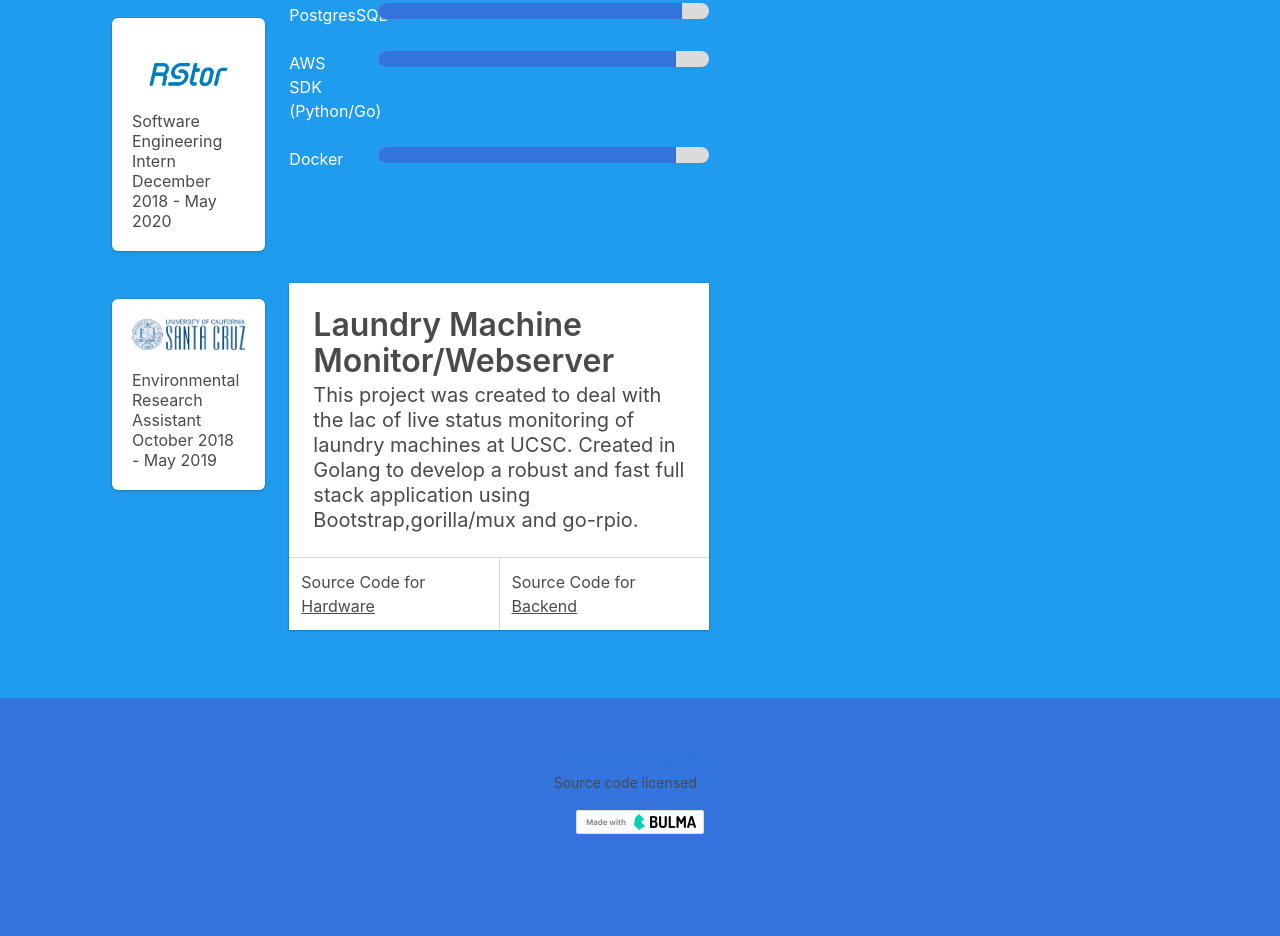
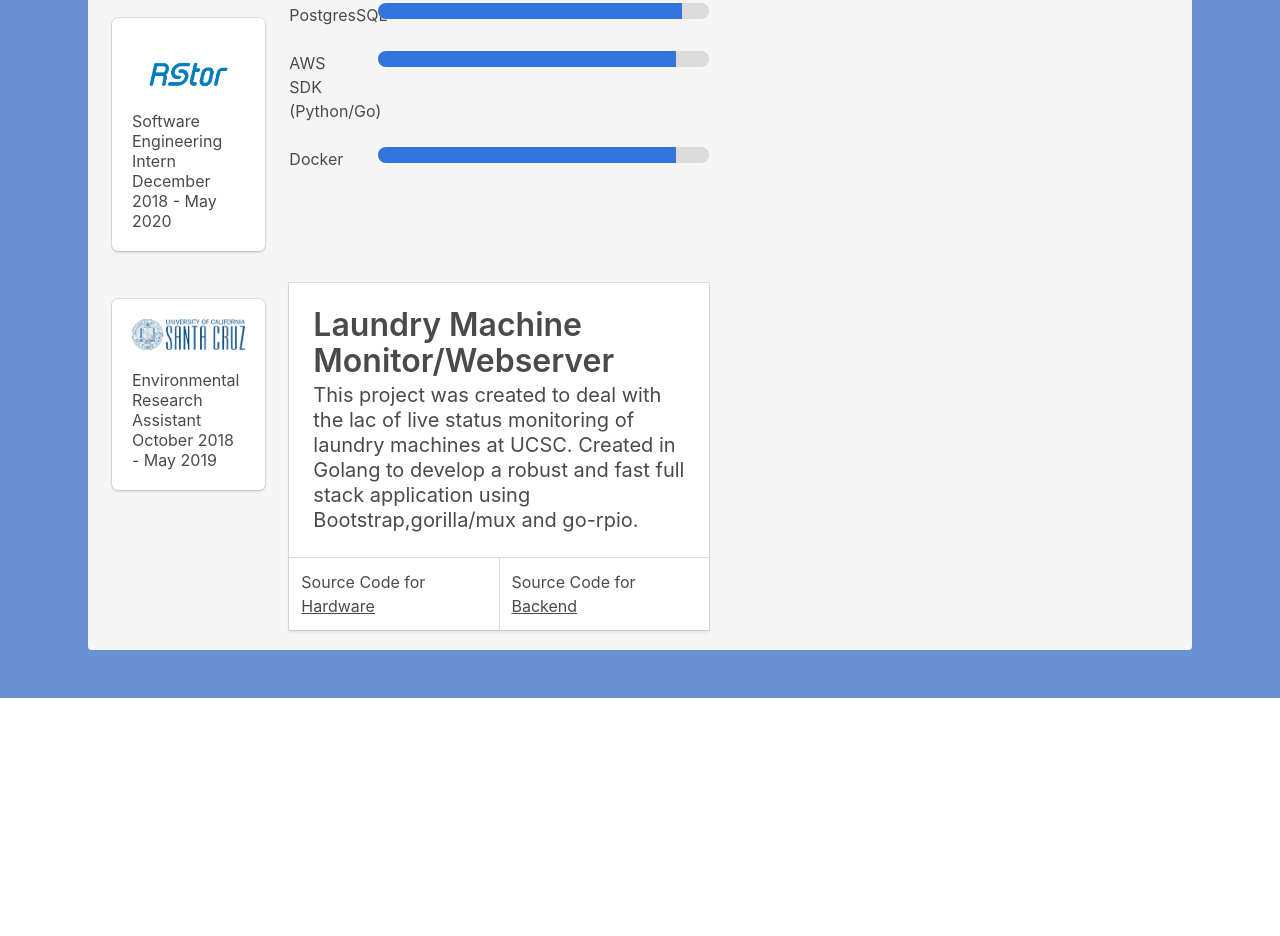
Before and after one commit to Evanj80/PortfolioV2, a website: page index.html in a window 1280 px wide. Shown: the part 663-1599 px from the top of the page. After the commit the page ends 1361 px from the top, so only its background shows below. Drawn offline with Linux system fonts and the light colour scheme; a script that the page names is missing.

Commit message:
adjust colors

```diff
--- a/index.html
+++ b/index.html
@@ -8,9 +8,10 @@
     <title>Evan Chopra</title>
     <link rel="stylesheet" href="css/main.css">
   </head>
-  <body style="background-color:hsl(204, 86%, 53%);">
+  <body style="background-color: #6A91D4;">
     <nav class="navbar is-link" role="navigation" aria-label="main navigation">
-      <div id="navbarBasicExample" class="navbar-menu">
+      <div id="navbarBasicExample" class="navbar-menu" style="
+      background-color: #435c86;">
         <div class="navbar-start">
           <a href="/"class="navbar-item">
             Home
@@ -38,7 +39,8 @@
 
 
     </nav>
-    <section class="hero is-small is-link">
+    <section class="hero is-small is-link"style="
+    background-color: #435c86;">
       <div class="hero-body">
         <div class="container">
           <div class="columns">
@@ -72,7 +74,7 @@
     </section>
     <section class="section">
       <div class="container is-fluid">
-        <div class="notification is-info">
+        <div class="notification">
           <div class="columns">
             <div class="column is-2">
               <h4 class="title is-4"><i class="fa fa-laptop-house fa-3x"></i> <br/>Work Experience</h4>
@@ -336,28 +338,7 @@
     </section> -->
 
 
-    <footer class="footer is-link has-text-centered">
-      <div class="container">
-         <div class="columns">
-          <div class="column is-8-desktop is-offset-2-desktop">
-            <p>
-              <strong class="has-text-weight-semibold">
-                <a href="https://www.npmjs.com/package/bulma-start">bulma-start@0.0.4</a>
-              </strong>
-            </p>
-              <small>
-                Source code licensed <a href="http://opensource.org/licenses/mit-license.php">MIT</a>
-              </small>
-            </p>
-            <p style="margin-top: 1rem;">
-              <a href="http://bulma.io">
-                <img src="made-with-bulma.png" alt="Made with Bulma" width="128" height="24">
-              </a>
-            </p>
-          </div>
-        </div>
-      </div>
-    </footer>
+
     <script type="text/javascript" src="lib/main.js"></script>
   </body>
 </html>
```
